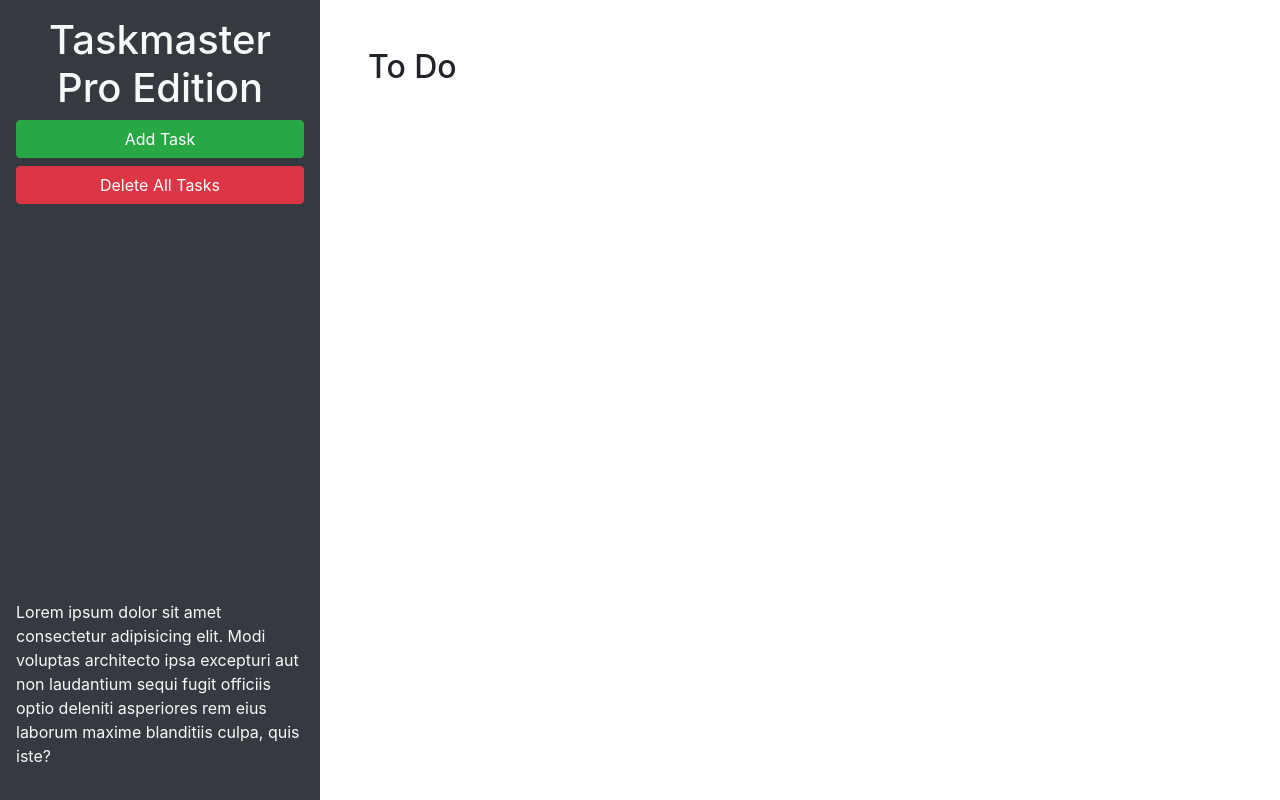
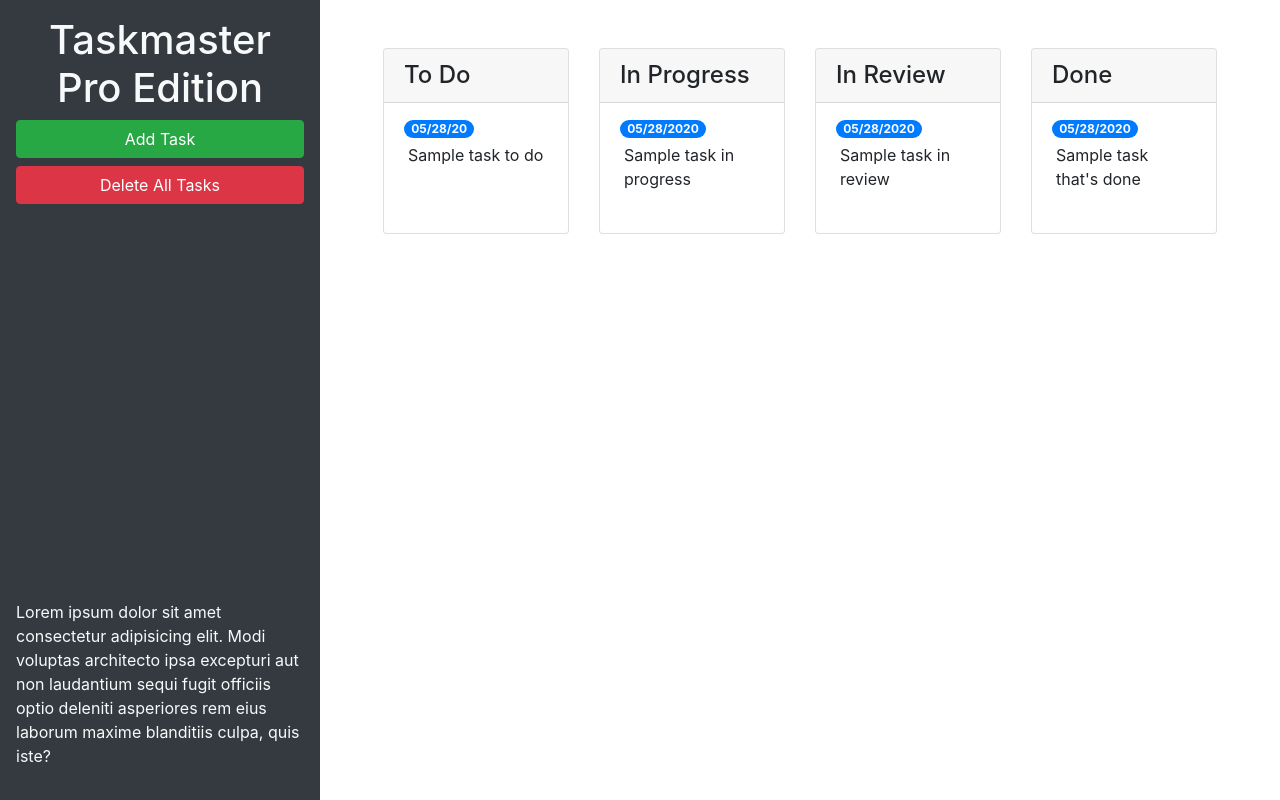
Before and after one commit to mmcginley81/taskmaster-pro, a plain HTML site: page index.html in a window 1280 px wide. Drawn offline with nearby package versions, Linux system fonts and the light colour scheme.

Commit message:
added cards and bootstrap modal classes

```diff
--- a/index.html
+++ b/index.html
@@ -24,10 +24,54 @@
       </p>
     </header>
     <main class="col-12 col-lg-9">
-      <div class="m-5">
-        <h2>To Do</h2>
-        <ul id="list-toDo" class="list-group"> </ul>
-      </div>
+      <div class="m-5 row justify-content-around">
+        <div class="col-12 col-md-6 col-xl-3 mb-3">
+          <div class="card">
+            <h4 class="card-header">To Do</h4>
+            <ul id="list-toDo" class="list-group list-group-flush">
+              <li class="list-group-item">
+                <span class="badge badge-primary badge-pill">05/28/20</span>
+                <p class="m-1">Sample task to do</p>
+              </li>
+            </ul>
+          </div><!-- close To Do card-->
+        </div><!-- toDo end-->
+        <!-- in progress start-->
+        <div class="col-12 col-md-6 col-xl-3 mb-3">
+          <div class="card">
+            <h4 class="card-header">In Progress</h4>
+            <ul id="list-inProgress" class="list-group list-group-flush">
+              <li class="list-group-item">
+                <span class="badge badge-primary badge-pill">05/28/2020</span>
+                <p class="m-1">Sample task in progress</p>
+              </li>
+            </ul>
+          </div><!-- close in Progress card-->
+          </div><!-- in progress end-->
+          <div class="col-12 col-md-6 col-xl-3 mb-3">
+            <div class="card">
+              <h4 class="card-header">In Review</h4>
+              <ul id="list-inReview" class="list-group list-group-flush">
+                <li class="list-group-item">
+                  <span class="badge badge-primary badge-pill">05/28/2020</span>
+                  <p class="m-1">Sample task in review</p>
+                </li>
+              </ul>
+            </div><!-- close in review card-->
+          </div><!-- in review column end-->
+          <!-- done start-->
+          <div class="col-12 col-md-6 col-xl-3 mb-3">
+            <div class="card">
+              <h4 class="card-header">Done</h4>
+              <ul id="list-done" class="list-group list-group-flush">
+                <li class="list-group-item">
+                  <span class="badge badge-primary badge-pill">05/28/2020</span>
+                  <p class="m-1">Sample task that's done</p>
+                </li>
+              </ul>
+            </div><!-- close Done card-->
+          </div><!--closes done-->
+        </div><!-- closes m-5 row justify-content-around-->
     </main>
   </div>
 
@@ -46,11 +90,11 @@
           <form>
             <div class="form-group">
               <label for="modalTaskDescription">Task description</label>
-              <textarea id="modalTaskDescription" rows="3"></textarea>
+              <textarea id="modalTaskDescription" rows="3" class="form-control"></textarea>
             </div>
             <div class="form-group">
               <label for="modalDueDate">Due date</label>
-              <input type="text" id="modalDueDate" placeholder="mm/dd/yyyy" autocomplete="off" />
+              <input type="text" class="form-control" id="modalDueDate" placeholder="mm/dd/yyyy" autocomplete="off" />
             </div>
           </form>
         </div>
```
